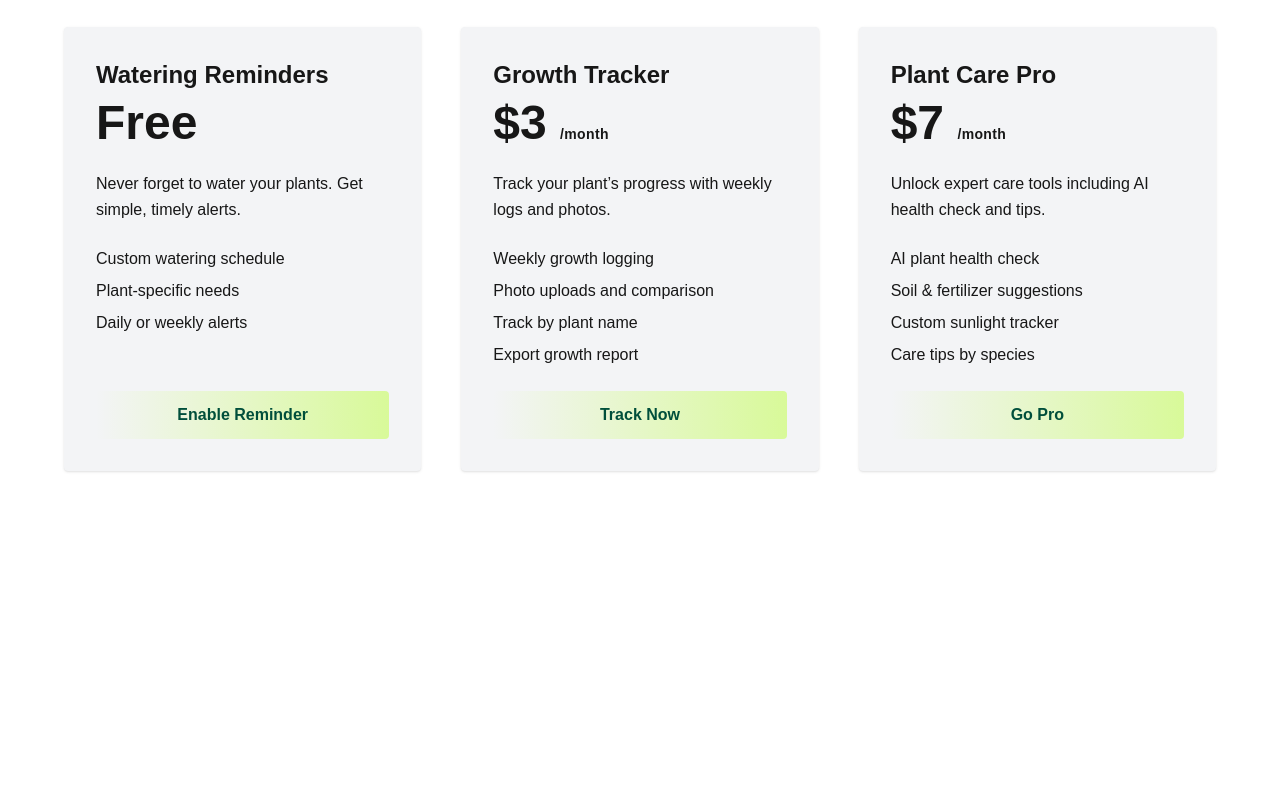
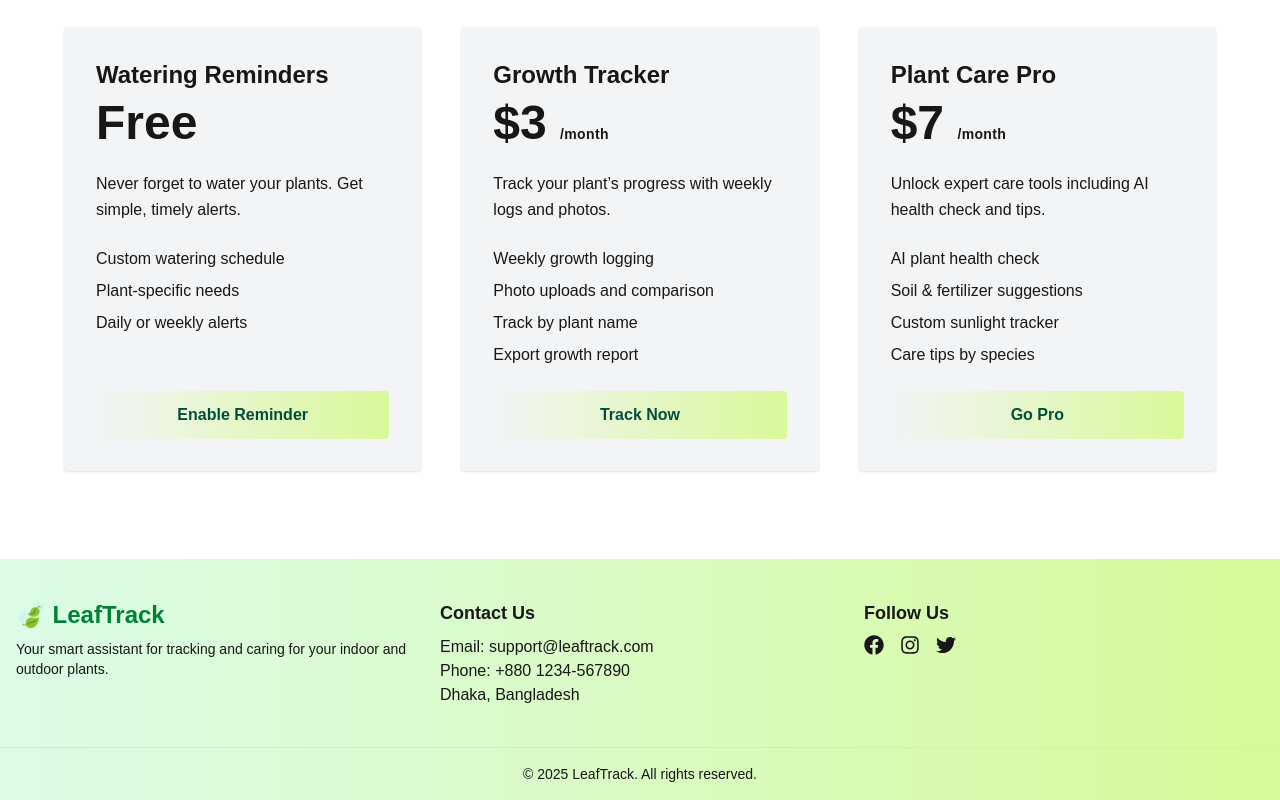
Before and after one commit to alaminislam3/leafTrack-new, a Next.js app: page / in a window 1280 px wide. Shown: the part 1837-2637 px from the top of the page. Before the commit the page ends 2348 px from the top, so only its background shows below. Built offline with nearby package versions, Linux system fonts and the light colour scheme; no server answers; the database is empty.

Commit message:
Created footer

```diff
--- a/package.json
+++ b/package.json
@@ -14,6 +14,7 @@
     "next": "16.0.0",
     "react": "19.2.0",
     "react-dom": "19.2.0",
+    "react-icons": "^5.5.0",
     "vercel": "^48.6.2"
   },
   "devDependencies": {
--- /dev/null
+++ b/src/app/components/Footer.jsx
@@ -0,0 +1,53 @@
+import React from "react";
+import { FaFacebook, FaInstagram, FaTwitter } from "react-icons/fa";
+
+const Footer = () => {
+  return (
+    <footer className="bg-gradient-to-r from-green-100 to-lime-200 mt-12">
+      <div className="container mx-auto px-4 py-10 grid grid-cols-1 md:grid-cols-3 gap-6 text-center md:text-left">
+
+        {/* Website Info */}
+        <div>
+          <h2 className="text-2xl font-bold text-green-700 ">🍃 LeafTrack</h2>
+          <p className="mt-2 text-sm">
+            Your smart assistant for tracking and caring for your indoor and outdoor plants.
+          </p>
+        </div>
+
+        {/* Contact Info */}
+        <div>
+          <h3 className="text-lg font-semibold mb-2">Contact Us</h3>
+          <p>Email: <a href="mailto:support@leaftrack.com" className="">support@leaftrack.com</a></p>
+          <p>Phone: +880 1234-567890</p>
+          <p>Dhaka, Bangladesh</p>
+        </div>
+
+        {/* Social Links */}
+        <div>
+          <h3 className="text-lg font-semibold mb-2">Follow Us</h3>
+          <div className="flex justify-center md:justify-start gap-4 text-xl mt-2">
+            <a href="https://facebook.com" target="_blank" rel="noopener noreferrer" className="hover:text-blue-600">
+              <FaFacebook />
+            </a>
+            <a href="https://instagram.com" target="_blank" rel="noopener noreferrer" className="hover:text-pink-500">
+              <FaInstagram />
+            </a>
+            <a href="https://twitter.com" target="_blank" rel="noopener noreferrer" className="hover:text-sky-500">
+              <FaTwitter />
+            </a>
+            {/* <a href="mailto:support@leaftrack.com" className="hover:text-green-700">
+              <FaEnvelope />
+            </a> */}
+          </div>
+        </div>
+      </div>
+
+      {/* Bottom Section */}
+      <div className="text-center py-4 border-t border-green-200 text-sm">
+        © {new Date().getFullYear()} LeafTrack. All rights reserved.
+      </div>
+    </footer>
+  );
+};
+
+export default Footer;
--- a/src/app/layout.js
+++ b/src/app/layout.js
@@ -1,6 +1,7 @@
 import { Geist, Geist_Mono } from "next/font/google";
 import "./globals.css";
 import Navbar from "./shared/navbar";
+import Footer from "./components/Footer";
 
 const geistSans = Geist({
   variable: "--font-geist-sans",
@@ -26,6 +27,9 @@ export default function RootLayout({ children }) {
       >
         <nav> <Navbar/> </nav>
         {children}
+        <footer>
+           <Footer/>
+        </footer>
       </body>
     </html>
   );
```
Also changed, not shown: 1 other file (tests, documents, lock files or other folders).
